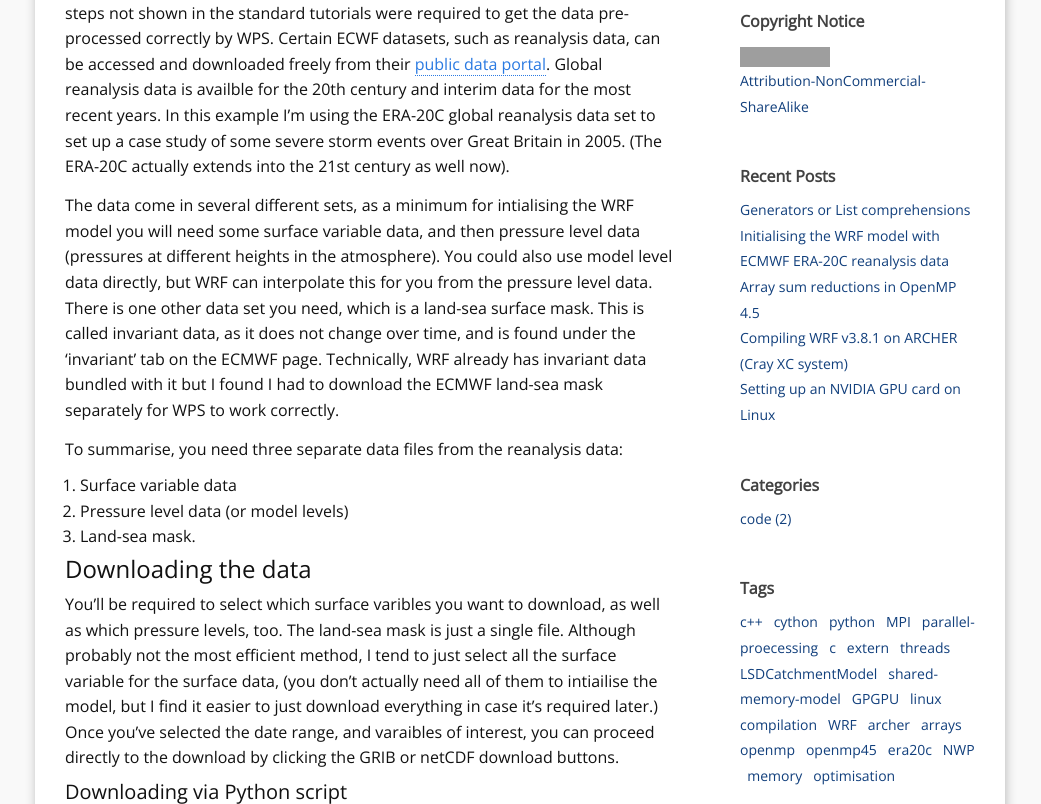
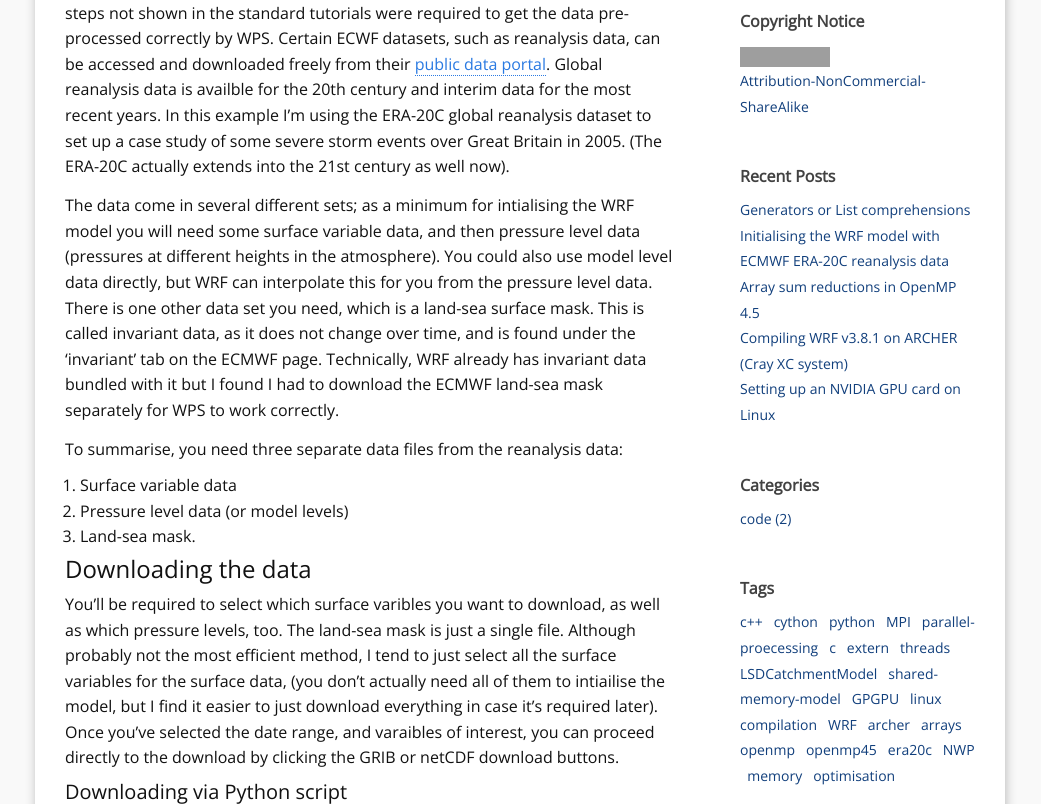
Before and after one commit to dvalters/dvalters.github.io, a Jekyll site: the page built from _posts/2016-12-23-ECMWF-data-in-WRF.markdown, in a window 1280 px wide and 1400 px high, scrolled down 404 px. Shown: the part 207-1011 px from the top of the window, without its empty margins (120-1161 px from the left). Built offline with Jekyll 4.4.1, drawn with Linux system fonts in a browser that asks for light colours; comment, search, counter and statistics services are not loaded; some of the changed text lies outside the part shown; grey boxes are pictures that could not be loaded.

Commit message:
Fixed typo pointed out by Xin Zhang

```diff
--- a/_posts/2016-12-23-ECMWF-data-in-WRF.markdown
+++ b/_posts/2016-12-23-ECMWF-data-in-WRF.markdown
@@ -6,9 +6,9 @@ tags: WRF era20c NWP
 
 The Weather Research and Forecasting model (WRF) can be initialised with a range of input data sources for simulations. The initialisation step describes the setting of grid parameters within the model domain (pressure, surface variables, etc.) as well as defining the boundary conditions for the model. If you have followed the excellent [WRF tutorial](http://www2.mmm.ucar.edu/wrf/OnLineTutorial/Introduction/index.html) and run a few of the [case studies with real data](http://www2.mmm.ucar.edu/wrf/OnLineTutorial/CASES/index.html) the input data is provided for you and is already tested to ensure it can be pre-processed relatively painlessly by the WPS (WRF pre-processing system). Datsets from North American providers are extenisvely tested with WRF, (i.e. GFS data (global), AWIP (North American continent area))
 
- I've recently begun using [ECMWF](www.ecmwf.int) data to intialise WRF simulations and a few extra steps not shown in the standard tutorials were required to get the data pre-processed correctly by WPS. Certain ECWF datasets, such as reanalysis data, can be accessed and downloaded freely from their [public data portal](http://apps.ecmwf.int/datasets/). Global reanalysis data is availble for the 20th century and interim data for the most recent years. In this example I'm using the ERA-20C global reanalysis data set to set up a case study of some severe storm events over Great Britain in 2005. (The ERA-20C actually extends into the 21st century as well now).
+I've recently begun using [ECMWF](www.ecmwf.int) data to intialise WRF simulations and a few extra steps not shown in the standard tutorials were required to get the data pre-processed correctly by WPS. Certain ECWF datasets, such as reanalysis data, can be accessed and downloaded freely from their [public data portal](http://apps.ecmwf.int/datasets/). Global reanalysis data is availble for the 20th century and interim data for the most recent years. In this example I'm using the ERA-20C global reanalysis dataset to set up a case study of some severe storm events over Great Britain in 2005. (The ERA-20C actually extends into the 21st century as well now).
 
-The data come in several different sets, as a minimum for intialising the WRF model you will need some surface variable data, and then pressure level data (pressures at different heights in the atmosphere). You could also use model level data directly, but WRF can interpolate this for you from the pressure level data. There is one other data set you need, which is a land-sea surface mask. This is called invariant data, as it does not change over time, and is found under the 'invariant' tab on the ECMWF page. Technically, WRF already has invariant data bundled with it but I found I had to download the ECMWF land-sea mask separately for WPS to work correctly.
+The data come in several different sets; as a minimum for intialising the WRF model you will need some surface variable data, and then pressure level data (pressures at different heights in the atmosphere). You could also use model level data directly, but WRF can interpolate this for you from the pressure level data. There is one other data set you need, which is a land-sea surface mask. This is called invariant data, as it does not change over time, and is found under the 'invariant' tab on the ECMWF page. Technically, WRF already has invariant data bundled with it but I found I had to download the ECMWF land-sea mask separately for WPS to work correctly.
 
 To summarise, you need three separate data files from the reanalysis data:
 
@@ -17,7 +17,7 @@ To summarise, you need three separate data files from the reanalysis data:
 3. Land-sea mask.
 
 ## Downloading the data
-You'll be required to select which surface varibles you want to download, as well as which pressure levels, too. The land-sea mask is just a single file. Although probably not the most efficient method, I tend to just select all the surface variable for the surface data, (you don't actually need all of them to intiailise the model, but I find it easier to just download everything in case it's required later.) Once you've selected the date range, and varaibles of interest, you can proceed directly to the download by clicking the GRIB or netCDF download buttons.
+You'll be required to select which surface varibles you want to download, as well as which pressure levels, too. The land-sea mask is just a single file. Although probably not the most efficient method, I tend to just select all the surface variables for the surface data, (you don't actually need all of them to intiailise the model, but I find it easier to just download everything in case it's required later). Once you've selected the date range, and varaibles of interest, you can proceed directly to the download by clicking the GRIB or netCDF download buttons.
 
 ### Downloading via Python script
 ECMWF have provided a very handy python API for downloading data without necessarily having to use the web interface, which can save time if you already know exactly which data fields you want. The details of the [Python API are here](https://software.ecmwf.int/wiki/display/WEBAPI/Access+ECMWF+Public+Datasets), it's well explained so I will only summarise here what you need to do:
@@ -52,7 +52,7 @@ By default, the ECMWF site will download the data on a spherical harmonic grid,
 
 ``"grid": "160",``
 
-to the python download script, and your grib data will be supplied in Gaussian grid format. The `CHANGEME` value is the name of the downloaded file and you should probably change it to something meaningful. The python script will download the grib file to the same directory it is run in. For the example in this post, I ended up with three python scripts, one for the surface data, one for pressure levels, and one for the land-sea mask.
+to the python download script, and your grib data will be supplied in Gaussian grid format. The `CHANGEME` value is the name of the downloaded file and you should probably change it to something meaningful. The python script will download the grib file to the same directory it is run in. For the example in this post, I ended up with three python scripts, one for the surface data, one for pressure levels, and one for the land-sea mask. (You could of course bundle them all in to one script).
 
 ## Ungribbing the data
 Now we need to 'ungrib' data to convert into the WPS intermediate file format, before running metgrid. This has to be done in two stages - one for the surface and pressure level data, and one for the land-sea mask. This is because the land-sea mask has a 'start date' of 1900-01-01 if you try to run ungrib with the date of your case study, ungrib will fail, complaining that the dates specified could not be found. In the namelist.wps file, I set the the `&ungrib` section to the following:
@@ -109,9 +109,9 @@ Before running metgrid, there is one last change to make to the namelist.wps fil
   constants_name = 'FIX:1900-01-01_00',
 {% endhighlight %}
 
-This tells metgrid to use the invariant data we downloaded earlier as a constant field (i.e. the land-sea mask doesn't change over time, so it doesn't need to be interpolated for each period.) Use whichever name you have used for this invariant file.
+This tells metgrid to use the invariant data we downloaded earlier as a constant field (i.e. the land-sea mask doesn't change over time, so it doesn't need to be interpolated for each period). Use whichever name you have used for this invariant file.
 
-Now you can run metgrid. Hopefully it will produce all the input met files needed, and correctly interpolated. It's a good idea before running real.exe and wrf.exe to check that the fields look reasonable. In particular, check the SST field if you are using sea-surface temperatures. Check the nested domains as well - I found that my SST field had been incorrectly interpolated in the inner domain, which required the change to the METGRID.TBL file above. Ncview is a useful utility for checking the met files generated by metgrid.
+Now you can run metgrid. Hopefully it will produce all the input met files needed, and correctly interpolated. It's a good idea before running real.exe and wrf.exe to check that the fields look reasonable. In particular, check the SST field if you are using sea-surface temperatures. Check the nested domains as well - I found that my SST field had been incorrectly interpolated in the inner domain, which required the change to the METGRID.TBL file above. _ncview_ is a useful utility for checking the met files generated by metgrid.
 
 ## Real and WRF
 You are now set to run real.exe to generate the lateral boundary conditions and initialise the model, followed (finally) by wrf.exe to run the simulation.
```
Also changed, not shown: other parts of _posts/2016-12-23-ECMWF-data-in-WRF.markdown (+2 -2 lines).
